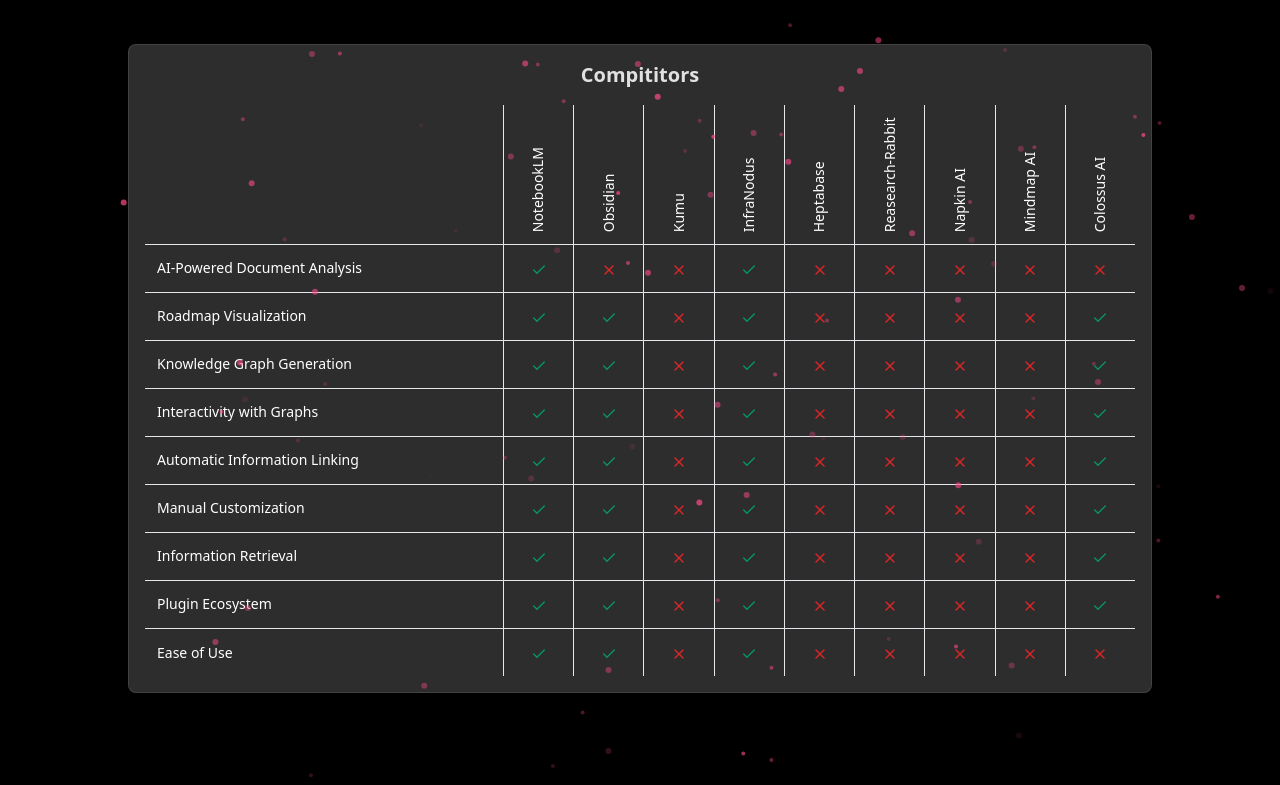
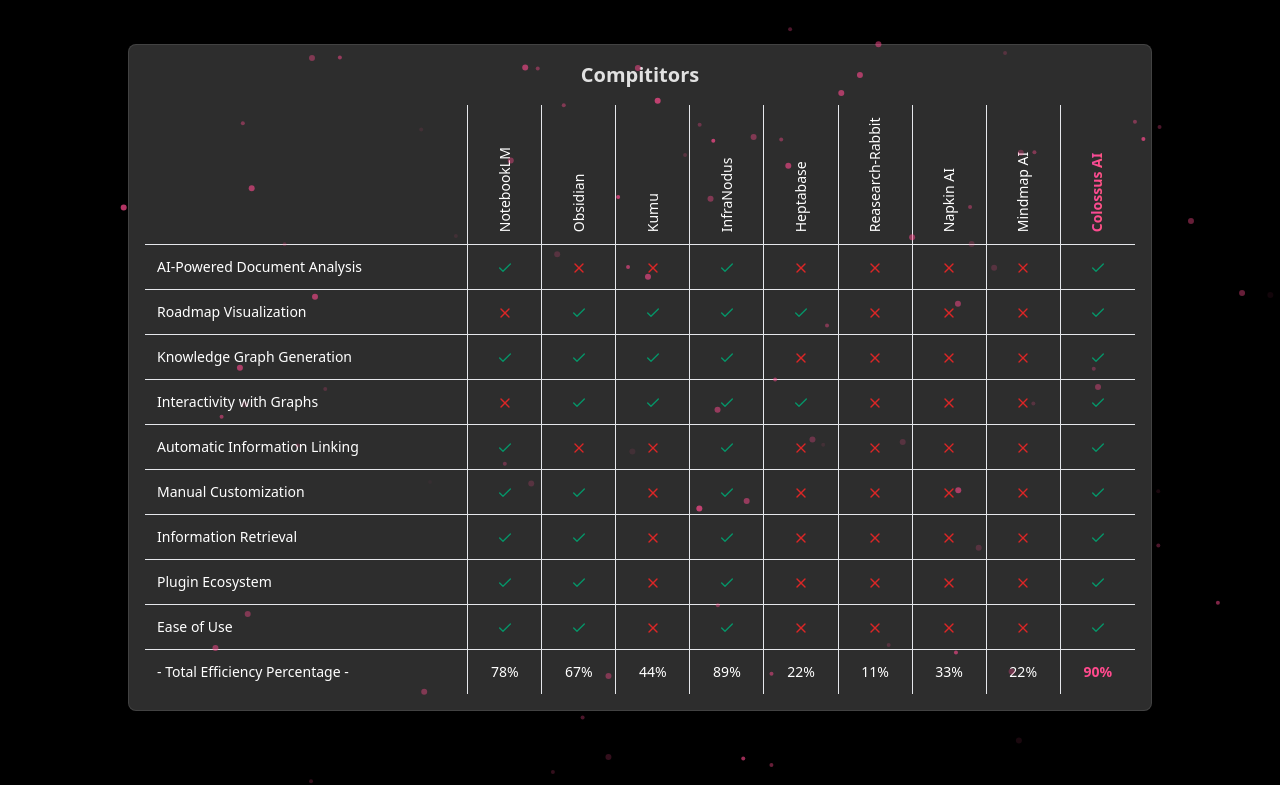
Before and after one commit to Colossus-AI-Learning-Guide-System/Marketing, a Next.js app in the folder fullstack/: page / in a window 1280 px wide. Shown: the part 1588-2373 px from the top of the page. Built offline with nearby package versions, Linux system fonts and the light colour scheme.

Commit message:
No code changes made.

```diff
--- a/fullstack/app/components/ui/table-demo.tsx
+++ b/fullstack/app/components/ui/table-demo.tsx
@@ -7,6 +7,12 @@ import {
   TableRow,
 } from "../ui/table";
 import { Check, Monitor, X } from "lucide-react";
+
+interface BrowserItem {
+  name: string;
+  supported: boolean;
+  value?: number;
+}
 
 const items = [
     {
@@ -20,17 +26,17 @@ const items = [
             { name: "Reasearch-Rabbit", supported: false },
             { name: "Napkin AI", supported: false },
             { name: "Mindmap AI", supported: false },
-      { name: "Colossus AI", supported: false },
-    ],
+            { name: "Colossus AI", supported: true },
+        ] as BrowserItem[],
     },
     {
         feature: "Roadmap Visualization",
         desktop: [
-        { name: "NotebookLM", supported: true },
+                { name: "NotebookLM", supported: false },
                 { name: "Obsidian", supported: true },
-        { name: "Kumu", supported: false },
+                { name: "Kumu", supported: true },
                 { name: "InfraNodus", supported: true },
-        { name: "Heptabase", supported: false },
+                { name: "Heptabase", supported: true },
                 { name: "Reasearch-Rabbit", supported: false },
                 { name: "Napkin AI", supported: false },
                 { name: "Mindmap AI", supported: false },
@@ -42,7 +48,7 @@ const items = [
         desktop: [
                 { name: "NotebookLM", supported: true },
                 { name: "Obsidian", supported: true },
-        { name: "Kumu", supported: false },
+                { name: "Kumu", supported: true },
                 { name: "InfraNodus", supported: true },
                 { name: "Heptabase", supported: false },
                 { name: "Reasearch-Rabbit", supported: false },
@@ -54,11 +60,11 @@ const items = [
     {
         feature: "Interactivity with Graphs",
         desktop: [
-        { name: "NotebookLM", supported: true },
+                { name: "NotebookLM", supported: false},
                 { name: "Obsidian", supported: true },
-        { name: "Kumu", supported: false },
+                { name: "Kumu", supported: true },
                 { name: "InfraNodus", supported: true },
-        { name: "Heptabase", supported: false },
+                { name: "Heptabase", supported: true },
                 { name: "Reasearch-Rabbit", supported: false },
                 { name: "Napkin AI", supported: false },
                 { name: "Mindmap AI", supported: false },
@@ -69,7 +75,7 @@ const items = [
         feature: "Automatic Information Linking",
         desktop: [
                 { name: "NotebookLM", supported: true },
-        { name: "Obsidian", supported: true },
+                { name: "Obsidian", supported: false },
                 { name: "Kumu", supported: false },
                 { name: "InfraNodus", supported: true },
                 { name: "Heptabase", supported: false },
@@ -132,7 +138,22 @@ const items = [
                 { name: "Reasearch-Rabbit", supported: false },
                 { name: "Napkin AI", supported: false },
                 { name: "Mindmap AI", supported: false },
-        { name: "Colossus AI", supported: false },
+                { name: "Colossus AI", supported: true },
+        ],
+    },
+    {
+        feature: "- Total Efficiency Percentage -",
+        isPercentage: true,
+        desktop: [
+                { name: "NotebookLM", value: 78, supported: true },
+                { name: "Obsidian", value: 67, supported: true },
+                { name: "Kumu", value: 44, supported: false },
+                { name: "InfraNodus", value: 89, supported: true },
+                { name: "Heptabase", value: 22, supported: false },
+                { name: "Reasearch-Rabbit", value: 11, supported: false },
+                { name: "Napkin AI", value: 33, supported: false },
+                { name: "Mindmap AI", value: 22, supported: false },
+                { name: "Colossus AI", value: 90, supported: true },
         ],
     },
 ];
@@ -154,7 +175,9 @@ function CompatibilityTable() {
             {items[0].desktop.map((browser) => (
               <TableHead
                 key={browser.name}
-                className="h-auto rotate-180 py-3 text-foreground [writing-mode:vertical-lr]"
+                className={`h-auto rotate-180 py-3 text-foreground [writing-mode:vertical-lr] ${
+                  browser.name === "Colossus AI" ? "bg-gradient-to-r from-[#FF9F4A] via-[#FF4A8D] to-[#8B4AFF] bg-clip-text text-transparent font-bold" : ""
+                }`}
               >
                 {browser.name}
               </TableHead>
@@ -162,12 +185,18 @@ function CompatibilityTable() {
           </TableRow>
         </TableHeader>
         <TableBody>
-          {items.map((item) => (
-            <TableRow key={item.feature} className="*:border-border [&>:not(:last-child)]:border-r">
-              <TableHead className="font-medium text-foreground">{item.feature}</TableHead>
+          {items.map((item, itemIndex) => (
+            <TableRow key={itemIndex} className="*:border-border hover:bg-transparent [&>:not(:last-child)]:border-r">
+              <TableCell className="font-medium text-foreground">
+                {item.feature}
+              </TableCell>
               {item.desktop.map((browser, index) => (
                 <TableCell key={`${browser.name}-${index}`} className="space-y-1 text-center">
-                  {browser.supported ? (
+                  {item.isPercentage ? (
+                    <span className={browser.name === "Colossus AI" ? "font-bold text-[#FF4A8D]" : ""}>
+                      {browser.value}%
+                    </span>
+                  ) : browser.supported ? (
                     <Check
                       className="inline-flex stroke-emerald-600"
                       size={16}
```
Lines whose indentation alone changed are shown as unchanged.
